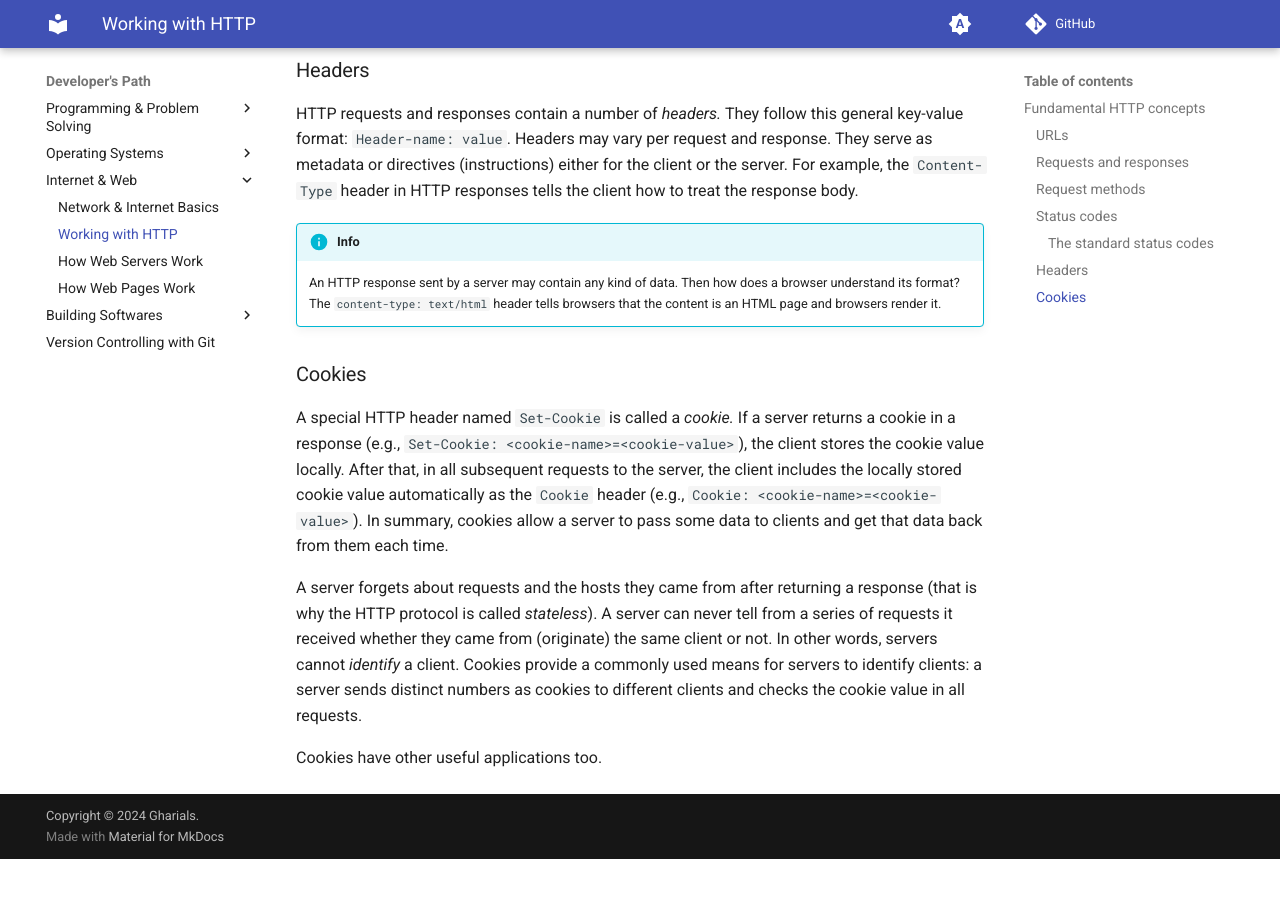
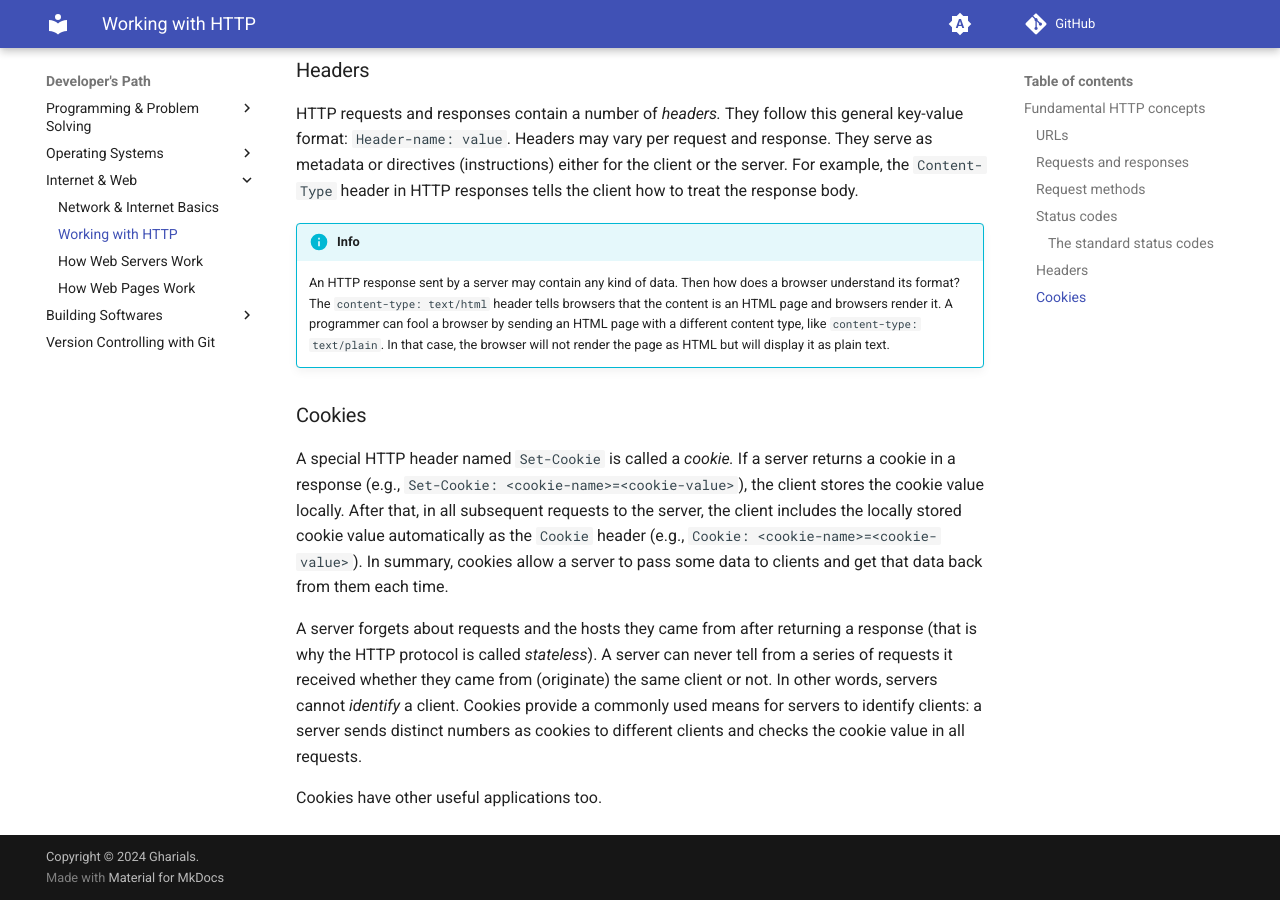
Before and after one commit to gharials/dev-path, an MkDocs documentation site: the page built from docs/internet-web/http-in-depth.md, in a window 1280 px wide and 900 px high, scrolled down 1834 px. Built offline with MkDocs 1.6.1 and Material for MkDocs 9.7.7, drawn with Linux system fonts in a browser that asks for light colours; comment, search, counter and statistics services are not loaded; before the commit the page ends 2693 px from its top, so only the background shows below that.

Commit message:
'http-in-depth': content type header note.

```diff
--- a/docs/internet-web/http-in-depth.md
+++ b/docs/internet-web/http-in-depth.md
@@ -69,7 +69,7 @@ Among the status classes, `2xx`, `4xx`, and `5xx` appear more frequently in prac
 HTTP requests and responses contain a number of _headers._ They follow this general key-value format: `Header-name: value`. Headers may vary per request and response. They serve as metadata or directives (instructions) either for the client or the server. For example, the `Content-Type` header in HTTP responses tells the client how to treat the response body.
 
 !!! info
-    An HTTP response sent by a server may contain any kind of data. Then how does a browser understand its format? The `content-type: text/html` header tells browsers that the content is an HTML page and browsers render it.
+    An HTTP response sent by a server may contain any kind of data. Then how does a browser understand its format? The `content-type: text/html` header tells browsers that the content is an HTML page and browsers render it. A programmer can fool a browser by sending an HTML page with a different content type, like `content-type: text/plain`. In that case, the browser will not render the page as HTML but will display it as plain text.
 
 ### Cookies
 
```
